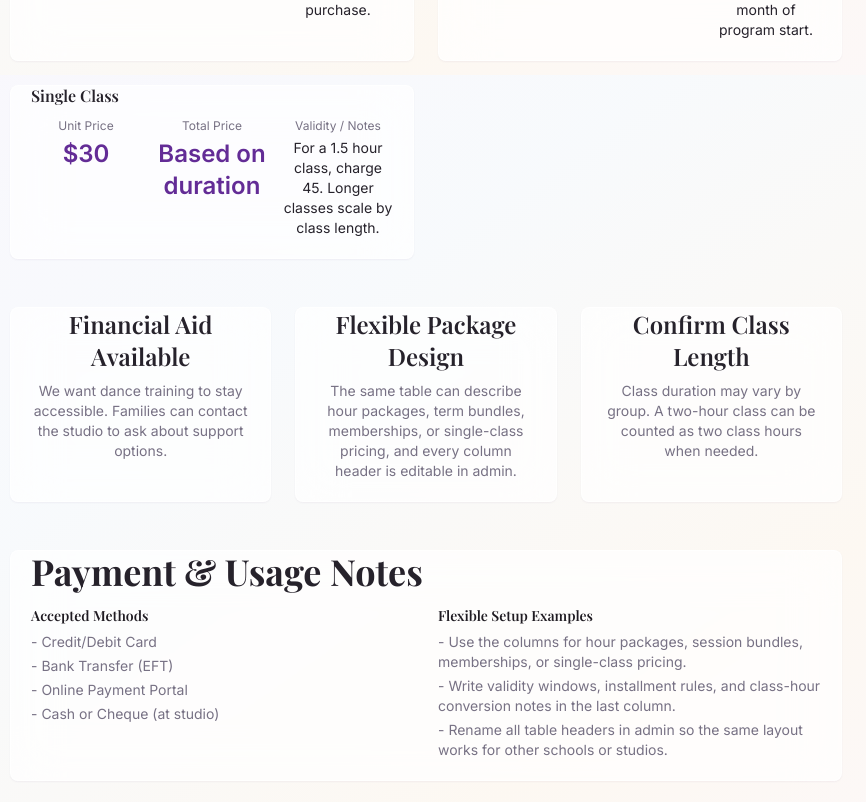
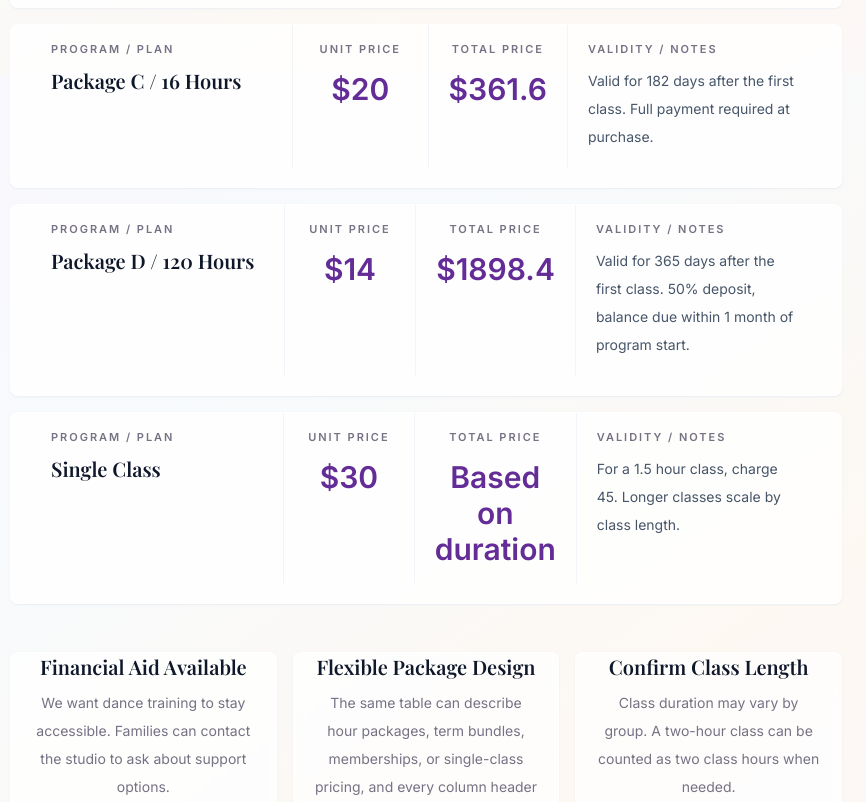
Before and after one commit to RTGTX7/mulandance, a Next.js app in the folder frontend/: page /en/programs/pricing in a window 1280 px wide. Shown: the part 725-1527 px from the top of the page, without its empty margins (214-1080 px from the left). Built offline with nearby package versions, Linux system fonts and the light colour scheme; no server answers; what opencc-js would draw is missing.

Commit message:
feat: expand pricing payment layout controls

```diff
--- a/frontend/src/app/[locale]/admin/pricing/page.tsx
+++ b/frontend/src/app/[locale]/admin/pricing/page.tsx
@@ -46,6 +46,7 @@ type ProgramPricingContent = {
     column1Label: string;
     column2Label: string;
     column3Label: string;
+    paymentColumnsPerRow?: string;
   };
   items: ProgramPricingItem[];
   infoCards: InfoCard[];
@@ -105,6 +106,7 @@ const defaultProgramContent: Record<ContentLocale, ProgramPricingContent> = {
       column1Label: '课时单价',
       column2Label: '总价',
       column3Label: '有效期 / 付款说明',
+      paymentColumnsPerRow: '2',
     },
     items: defaultProgramItems,
     infoCards: [
@@ -126,6 +128,7 @@ const defaultProgramContent: Record<ContentLocale, ProgramPricingContent> = {
       column1Label: 'Unit Price',
       column2Label: 'Total Price',
       column3Label: 'Validity / Notes',
+      paymentColumnsPerRow: '2',
     },
     items: defaultProgramItems,
     infoCards: [
@@ -147,6 +150,7 @@ const defaultProgramContent: Record<ContentLocale, ProgramPricingContent> = {
       column1Label: 'Prix unitaire',
       column2Label: 'Prix total',
       column3Label: 'Validite / Notes',
+      paymentColumnsPerRow: '2',
     },
     items: defaultProgramItems,
     infoCards: [
@@ -248,6 +252,7 @@ function parseProgramContent(value: string | undefined, locale: ContentLocale):
         column1Label: String(parsed.table?.column1Label || parsed.monthlyLabel || defaultProgramContent[locale].table.column1Label),
         column2Label: String(parsed.table?.column2Label || parsed.termLabel || defaultProgramContent[locale].table.column2Label),
         column3Label: String(parsed.table?.column3Label || parsed.durationLabel || defaultProgramContent[locale].table.column3Label),
+        paymentColumnsPerRow: String(parsed.table?.paymentColumnsPerRow || defaultProgramContent[locale].table.paymentColumnsPerRow || '2'),
       },
       items: parseProgramItems(parsed.items),
       infoCards: Array.isArray(parsed.infoCards) ? parsed.infoCards.map((item: InfoCard) => ({ title: String(item.title || ''), body: String(item.body || '') })) : defaultProgramContent[locale].infoCards,
@@ -287,6 +292,10 @@ function stringify(value: unknown) {
   return JSON.stringify(value, null, 2);
 }
 
+function resizeWithFallback<T>(source: T[], targetSize: number, createItem: (index: number) => T) {
+  return Array.from({ length: targetSize }, (_, index) => source[index] ?? createItem(index));
+}
+
 function programItemsText(content: ProgramPricingContent) {
   return content.items.map((item) => `${item.program} | ${item.column3Value}`).join('\n');
 }
@@ -308,7 +317,14 @@ function applyProgramItemsText(content: ProgramPricingContent, text?: string): P
   const lines = text.split(/\r?\n/).map((line) => line.trim()).filter(Boolean);
   return {
     ...content,
-    items: content.items.map((item, index) => {
+    items: resizeWithFallback(content.items, Math.max(content.items.length, lines.length), () => ({
+      program: '',
+      column1Currency: '$',
+      column1Value: '',
+      column2Currency: '$',
+      column2Value: '',
+      column3Value: '',
+    })).map((item, index) => {
       const parts = (lines[index] || '').split('|').map((part) => part.trim());
       return {
         ...item,
@@ -324,7 +340,10 @@ function applyInfoCardsText(content: ProgramPricingContent, text?: string): Prog
   const lines = text.split(/\r?\n/).map((line) => line.trim()).filter(Boolean);
   return {
     ...content,
-    infoCards: content.infoCards.map((card, index) => {
+    infoCards: resizeWithFallback(content.infoCards, Math.max(content.infoCards.length, lines.length), () => ({
+      title: '',
+      body: '',
+    })).map((card, index) => {
       const [title, body] = (lines[index] || '').split('::').map((part) => part.trim());
       return {
         ...card,
@@ -342,7 +361,10 @@ function applyPaymentColumnsText(content: ProgramPricingContent, text?: string):
     ...content,
     payment: {
       ...content.payment,
-      columns: content.payment.columns.map((column, index) => {
+      columns: resizeWithFallback(content.payment.columns, Math.max(content.payment.columns.length, lines.length), () => ({
+        title: '',
+        items: [],
+      })).map((column, index) => {
         const [title, items] = (lines[index] || '').split('::').map((part) => part.trim());
         return {
           ...column,
@@ -359,7 +381,19 @@ function applyRentalItemsText(content: ClassroomPricingContent, text?: string):
   const lines = text.split(/\r?\n/).map((line) => line.trim()).filter(Boolean);
   return {
     ...content,
-    items: content.items.map((item, index) => {
+    items: resizeWithFallback(content.items, Math.max(content.items.length, lines.length), (): ClassroomPricingItem => ({
+      key: 'large',
+      image_url: '',
+      hourlyCurrency: '$',
+      hourlyPrice: '',
+      hourlyTime: '',
+      halfDayCurrency: '$',
+      halfDayPrice: '',
+      halfDayTime: '',
+      fullDayCurrency: '$',
+      fullDayPrice: '',
+      fullDayTime: '',
+    })).map((item, index) => {
       const [, hourlyTime, halfDayTime, fullDayTime] = (lines[index] || '').split('|').map((part) => part.trim());
       return {
         ...item,
@@ -747,10 +781,16 @@ export default function AdminPricingPage() {
                     <CardTitle>Program Pricing Page Blocks</CardTitle>
                     <p className="mt-1 text-sm text-muted-foreground">Controls the three info cards and payment options below the program price table.</p>
                   </div>
-                  <Button type="button" variant="outline" size="sm" onClick={() => updateProgramContent((content) => ({ ...content, infoCards: [...content.infoCards, { title: '', body: '' }] }))}>
-                    <Plus className="mr-2 h-4 w-4" />
-                    Add Card
-                  </Button>
+                  <div className="flex flex-wrap gap-2">
+                    <Button type="button" variant="outline" size="sm" onClick={() => updateProgramContent((content) => ({ ...content, infoCards: [...content.infoCards, { title: '', body: '' }] }))}>
+                      <Plus className="mr-2 h-4 w-4" />
+                      Add Card
+                    </Button>
+                    <Button type="button" variant="outline" size="sm" onClick={() => updateProgramContent((content) => ({ ...content, payment: { ...content.payment, columns: [...content.payment.columns, { title: '', items: [] }] } }))}>
+                      <Plus className="mr-2 h-4 w-4" />
+                      Add Payment Card
+                    </Button>
+                  </div>
                 </CardHeader>
                 <CardContent className="space-y-5">
                   <div className="grid gap-3 lg:grid-cols-3">
@@ -769,11 +809,47 @@ export default function AdminPricingPage() {
                     <span className="text-sm font-medium">Payment section title</span>
                     <Input value={currentProgram.payment.title} onChange={(event) => updateProgramContent((content) => ({ ...content, payment: { ...content.payment, title: event.target.value } }))} />
                   </label>
+                  <label className="block max-w-[220px] space-y-1">
+                    <span className="text-sm font-medium">Payment cards per row</span>
+                    <Input
+                      type="number"
+                      min="1"
+                      max="4"
+                      value={currentProgram.table.paymentColumnsPerRow || '2'}
+                      onChange={(event) =>
+                        updateProgramContent((content) => ({
+                          ...content,
+                          table: {
+                            ...content.table,
+                            paymentColumnsPerRow: event.target.value || '2',
+                          },
+                        }))
+                      }
+                    />
+                  </label>
                   <div className="grid gap-3 lg:grid-cols-2">
                     {currentProgram.payment.columns.map((column, index) => (
                       <div key={`${contentLocale}-payment-${index}`} className="space-y-2 rounded-md border p-3">
                         <Input value={column.title} onChange={(event) => updateProgramContent((content) => ({ ...content, payment: { ...content.payment, columns: content.payment.columns.map((item, itemIndex) => (itemIndex === index ? { ...item, title: event.target.value } : item)) } }))} placeholder="Column title" />
                         <Textarea value={column.items.join('\n')} onChange={(event) => updateProgramContent((content) => ({ ...content, payment: { ...content.payment, columns: content.payment.columns.map((item, itemIndex) => (itemIndex === index ? { ...item, items: event.target.value.split(/\r?\n/).map((line) => line.trim()).filter(Boolean) } : item)) } }))} placeholder="One item per line" />
+                        <Button
+                          type="button"
+                          variant="ghost"
+                          size="sm"
+                          className="text-red-600"
+                          onClick={() =>
+                            updateProgramContent((content) => ({
+                              ...content,
+                              payment: {
+                                ...content.payment,
+                                columns: content.payment.columns.filter((_, itemIndex) => itemIndex !== index),
+                              },
+                            }))
+                          }
+                        >
+                          <Trash2 className="mr-2 h-4 w-4" />
+                          Remove
+                        </Button>
                       </div>
                     ))}
                   </div>
--- a/frontend/src/app/[locale]/programs/pricing/page.tsx
+++ b/frontend/src/app/[locale]/programs/pricing/page.tsx
@@ -5,6 +5,7 @@ import { useLocale, useTranslations } from '@/components/ui/i18n-client';
 import { Breadcrumbs } from '@/components/layout/Breadcrumbs';
 import { Card, CardContent } from '@/components/ui/card';
 import { settingsApi } from '@/lib/api';
+import { cn } from '@/lib/utils';
 
 type ProgramPricingItem = {
   program: string;
@@ -23,6 +24,7 @@ type ProgramPricingContent = {
     column1Label: string;
     column2Label: string;
     column3Label: string;
+    paymentColumnsPerRow?: string;
   };
   items: ProgramPricingItem[];
   infoCards: InfoCard[];
@@ -43,6 +45,7 @@ const defaultContent: ProgramPricingContent = {
     column1Label: 'Unit Price',
     column2Label: 'Total Price',
     column3Label: 'Validity / Notes',
+    paymentColumnsPerRow: '2',
   },
   items: defaultItems,
   infoCards: [
@@ -95,6 +98,7 @@ function parseContent(value: string): ProgramPricingContent {
         column1Label: String(parsed.table?.column1Label || parsed.monthlyLabel || defaultContent.table.column1Label),
         column2Label: String(parsed.table?.column2Label || parsed.termLabel || defaultContent.table.column2Label),
         column3Label: String(parsed.table?.column3Label || parsed.durationLabel || defaultContent.table.column3Label),
+        paymentColumnsPerRow: String(parsed.table?.paymentColumnsPerRow || defaultContent.table.paymentColumnsPerRow || '2'),
       },
       items: normalizeItems(parsed.items),
       infoCards: Array.isArray(parsed.infoCards)
@@ -126,6 +130,15 @@ export default function PricingPage() {
   const t = useTranslations();
   const locale = useLocale();
   const [content, setContent] = useState<ProgramPricingContent>(defaultContent);
+  const paymentColumnsPerRow = Math.min(4, Math.max(1, Number(content.table.paymentColumnsPerRow || '2') || 2));
+  const paymentGridClass =
+    paymentColumnsPerRow >= 4
+      ? 'sm:grid-cols-2 xl:grid-cols-4'
+      : paymentColumnsPerRow === 3
+        ? 'sm:grid-cols-2 xl:grid-cols-3'
+        : paymentColumnsPerRow === 1
+          ? 'sm:grid-cols-1'
+          : 'sm:grid-cols-2';
 
   useEffect(() => {
     settingsApi
@@ -141,23 +154,43 @@ export default function PricingPage() {
         <h1 className="heading-xl mb-4">{t('programs.pricing.title')}</h1>
         <p className="text-lead mb-12">{t('programs.pricing.subtitle')}</p>
 
-        <div className="grid grid-cols-1 md:grid-cols-2 gap-6 mb-12">
+        <div className="mb-12 space-y-4">
           {content.items.map((item, index) => (
-            <Card key={`${item.program}-${index}`}>
-              <CardContent className="pt-6">
-                <h3 className="font-semibold mb-3">{item.program}</h3>
-                <div className="grid grid-cols-3 gap-4 text-center">
-                  <div>
-                    <p className="text-xs text-muted-foreground mb-1">{content.table.column1Label}</p>
-                    <p className="heading-sm text-primary">{formatPrice(item.column1Currency, item.column1Value)}</p>
+            <Card
+              key={`${item.program}-${index}`}
+              className={cn(
+                'overflow-hidden border-white/70 bg-white/80 shadow-sm shadow-slate-200/70 backdrop-blur-sm',
+                index === 0 && 'ring-1 ring-primary/10'
+              )}
+            >
+              <CardContent className="p-0">
+                <div className="grid gap-0 md:grid-cols-[1.45fr_0.75fr_0.75fr_1.4fr]">
+                  <div className="border-b border-slate-100 px-5 py-4 md:border-b-0 md:border-r">
+                    <p className="text-[11px] font-semibold uppercase tracking-[0.18em] text-muted-foreground">
+                      {content.table.programLabel}
+                    </p>
+                    <h3 className="mt-2 text-xl font-semibold text-slate-900">{item.program}</h3>
                   </div>
-                  <div>
-                    <p className="text-xs text-muted-foreground mb-1">{content.table.column2Label}</p>
-                    <p className="heading-sm text-primary">{formatPrice(item.column2Currency, item.column2Value)}</p>
+
+                  <div className="border-b border-slate-100 px-5 py-4 text-center md:border-b-0 md:border-r">
+                    <p className="text-[11px] font-semibold uppercase tracking-[0.18em] text-muted-foreground">
+                      {content.table.column1Label}
+                    </p>
+                    <p className="mt-3 text-3xl font-semibold text-primary">{formatPrice(item.column1Currency, item.column1Value)}</p>
                   </div>
-                  <div>
-                    <p className="text-xs text-muted-foreground mb-1">{content.table.column3Label}</p>
-                    <p className="text-sm">{item.column3Value}</p>
+
+                  <div className="border-b border-slate-100 px-5 py-4 text-center md:border-b-0 md:border-r">
+                    <p className="text-[11px] font-semibold uppercase tracking-[0.18em] text-muted-foreground">
+                      {content.table.column2Label}
+                    </p>
+                    <p className="mt-3 text-3xl font-semibold text-primary">{formatPrice(item.column2Currency, item.column2Value)}</p>
+                  </div>
+
+                  <div className="px-5 py-4">
+                    <p className="text-[11px] font-semibold uppercase tracking-[0.18em] text-muted-foreground">
+                      {content.table.column3Label}
+                    </p>
+                    <p className="mt-2 text-sm leading-7 text-slate-600">{item.column3Value}</p>
                   </div>
                 </div>
               </CardContent>
@@ -166,22 +199,22 @@ export default function PricingPage() {
         </div>
 
         {content.infoCards.length > 0 && (
-          <div className="grid grid-cols-1 sm:grid-cols-3 gap-6 mb-12">
+          <div className="grid grid-cols-1 gap-4 sm:grid-cols-3 mb-12">
             {content.infoCards.map((card, index) => (
-              <Card key={`${card.title}-${index}`}>
-                <CardContent className="pt-6 text-center">
-                  <h3 className="heading-sm mb-2">{card.title}</h3>
-                  <p className="text-sm text-muted-foreground">{card.body}</p>
+              <Card key={`${card.title}-${index}`} className="border-white/70 bg-white/75 shadow-sm shadow-slate-200/70 backdrop-blur-sm">
+                <CardContent className="px-5 py-5 text-center">
+                  <h3 className="text-xl font-semibold text-slate-900">{card.title}</h3>
+                  <p className="mt-2 text-sm leading-7 text-muted-foreground">{card.body}</p>
                 </CardContent>
               </Card>
             ))}
           </div>
         )}
 
-        <Card>
-          <CardContent className="pt-6">
+        <Card className="border-white/70 bg-white/80 shadow-sm shadow-slate-200/70 backdrop-blur-sm">
+          <CardContent className="px-5 py-6">
             <h2 className="heading-lg mb-4">{content.payment.title}</h2>
-            <div className="grid grid-cols-1 sm:grid-cols-2 gap-6 text-sm text-muted-foreground">
+            <div className={cn('grid grid-cols-1 gap-6 text-sm text-muted-foreground', paymentGridClass)}>
               {content.payment.columns.map((column, index) => (
                 <div key={`${column.title}-${index}`}>
                   <h4 className="font-semibold mb-2 text-foreground">{column.title}</h4>
```
